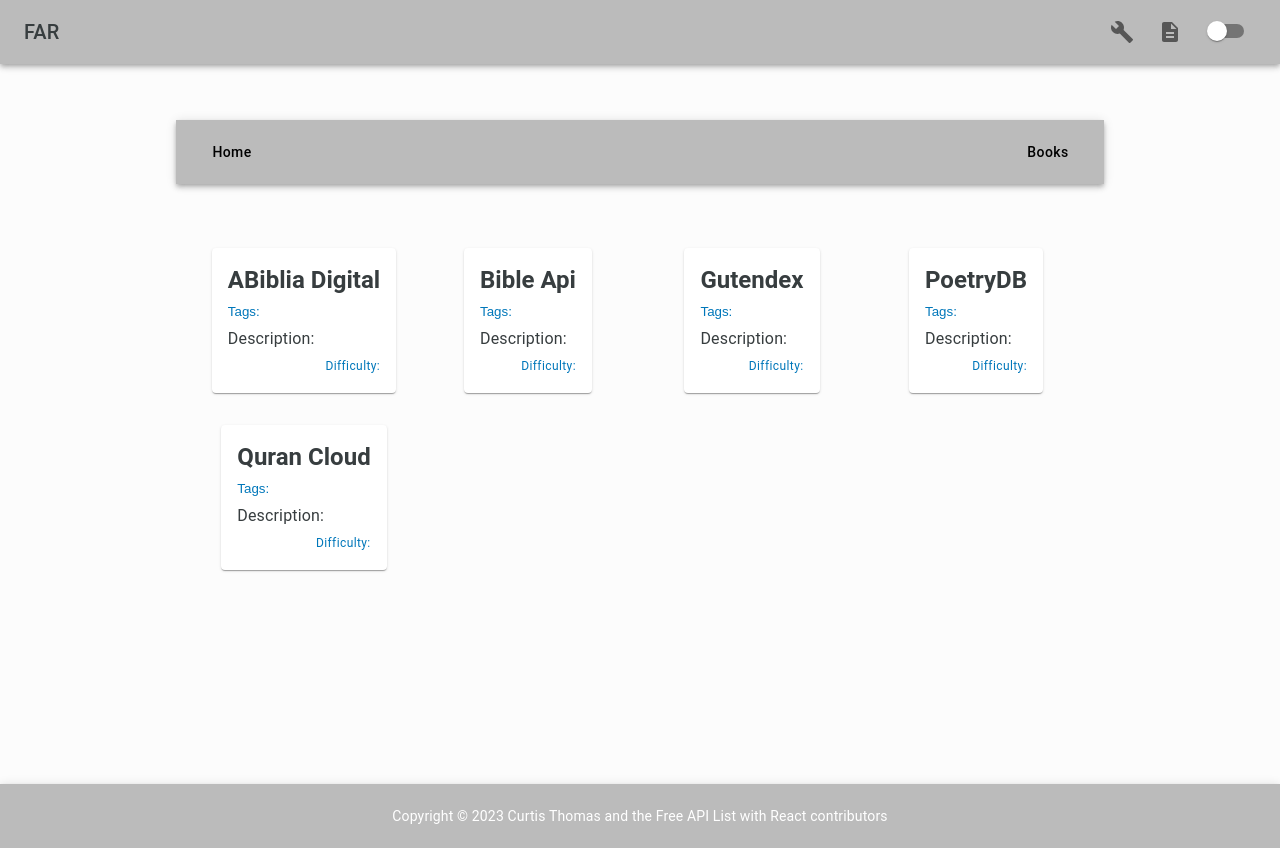
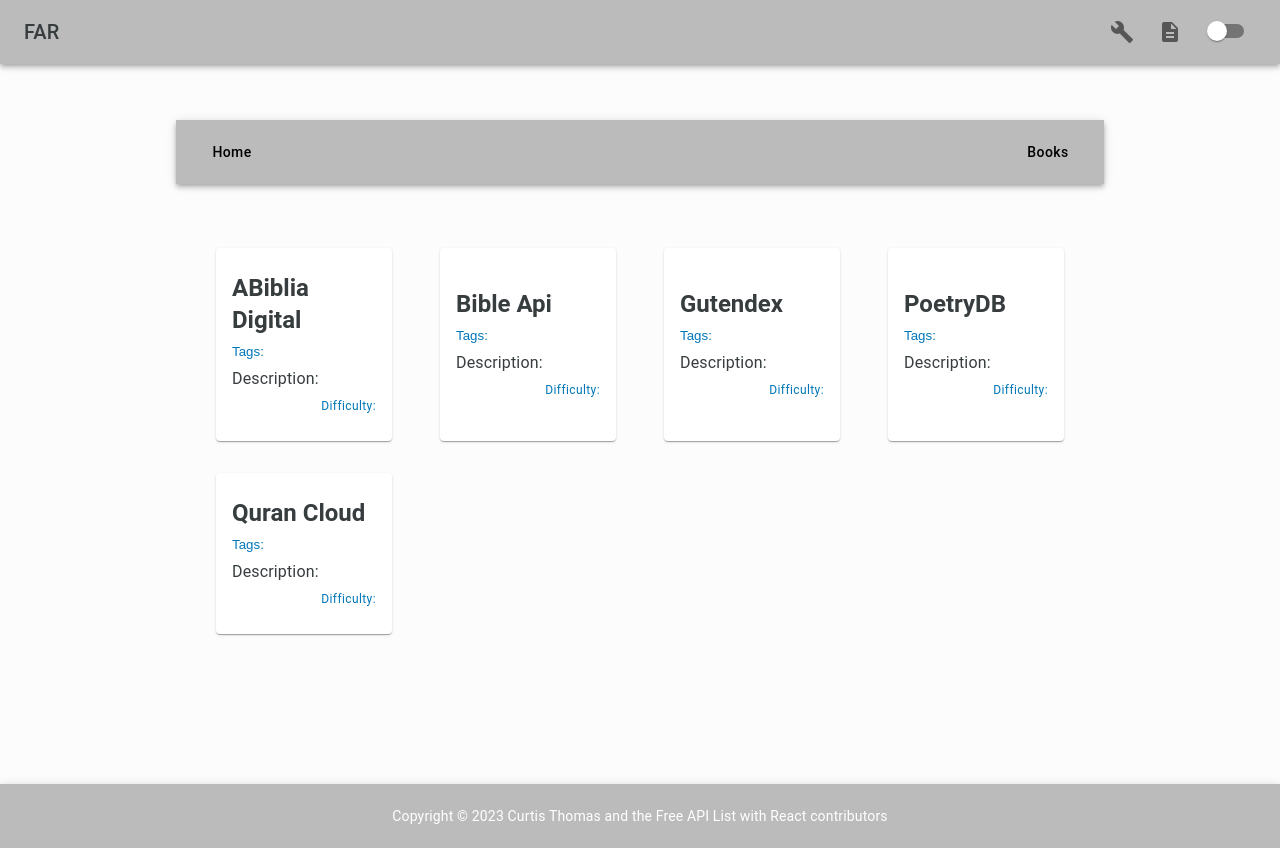
Before and after one commit to Curtis-Thomas/free-api-list-with-react, a React (Create React App) app: page /BooksDash in a window 1280 px wide. Built offline with nearby package versions, Linux system fonts and the light colour scheme.

Commit message:
style: CardRouting width & height set to 100%

```diff
--- a/src/core/main/CardRouting.js
+++ b/src/core/main/CardRouting.js
@@ -19,7 +19,10 @@ const CardRouting = ({
       onClick={handleClick}
       sx={{
         width: "100%",
+        height: "100%",
         textAlign: "left",
+        padding: 1,
+        borderRadius: 1,
         "&:hover": {
           backgroundColor: "rgba(0, 0, 0, 0.04)", // subtle hover effect
         },
@@ -32,6 +35,8 @@ const CardRouting = ({
           display: "flex",
           flexDirection: "column",
           justifyContent: "center",
+          width: "100%",
+          height: "100%",
         }}
       >
         <Typography variant="h5" gutterBottom sx={{ fontWeight: "bold" }}>
```
Also changed, not shown: 2 other files (tests, documents, lock files or other folders).
